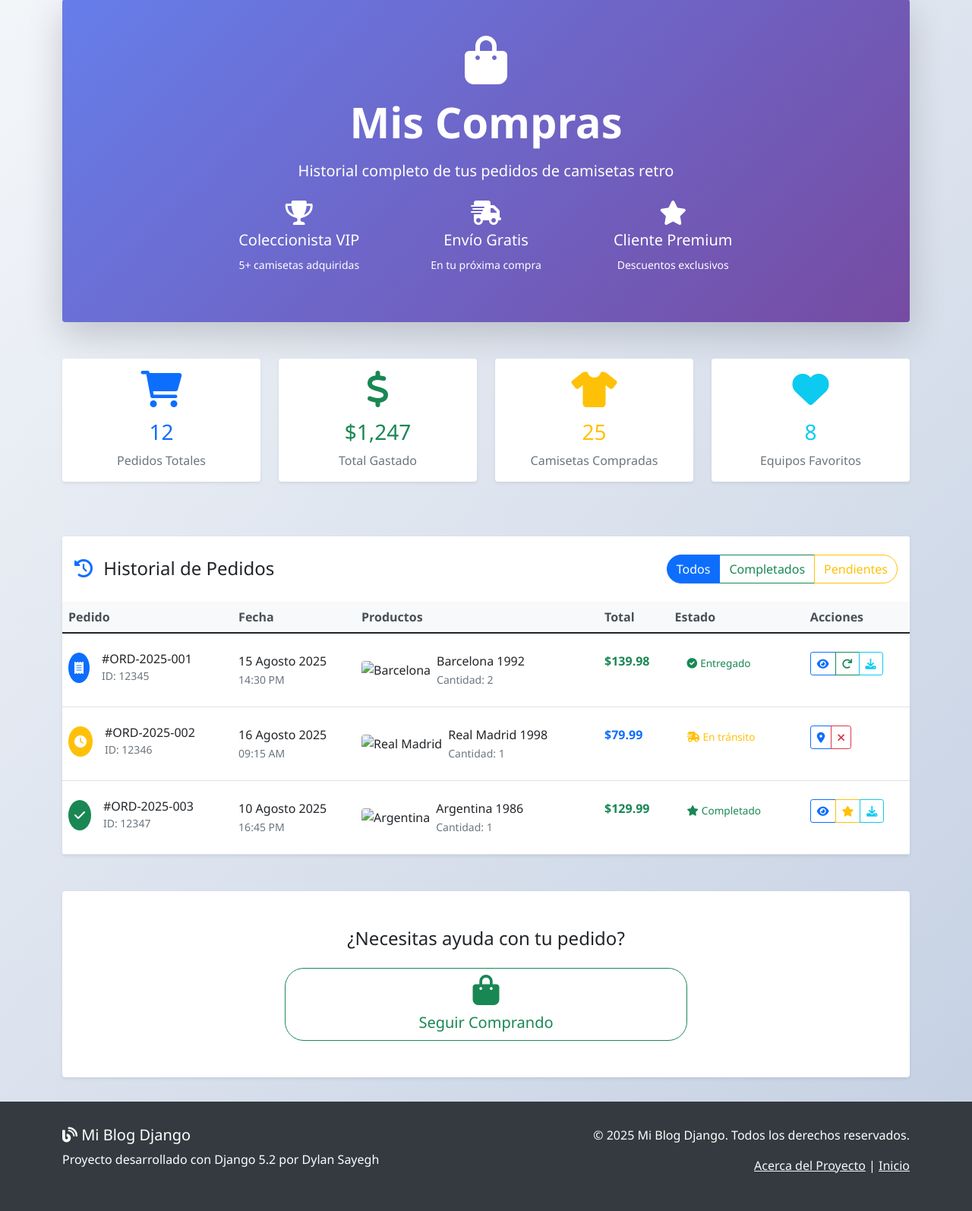
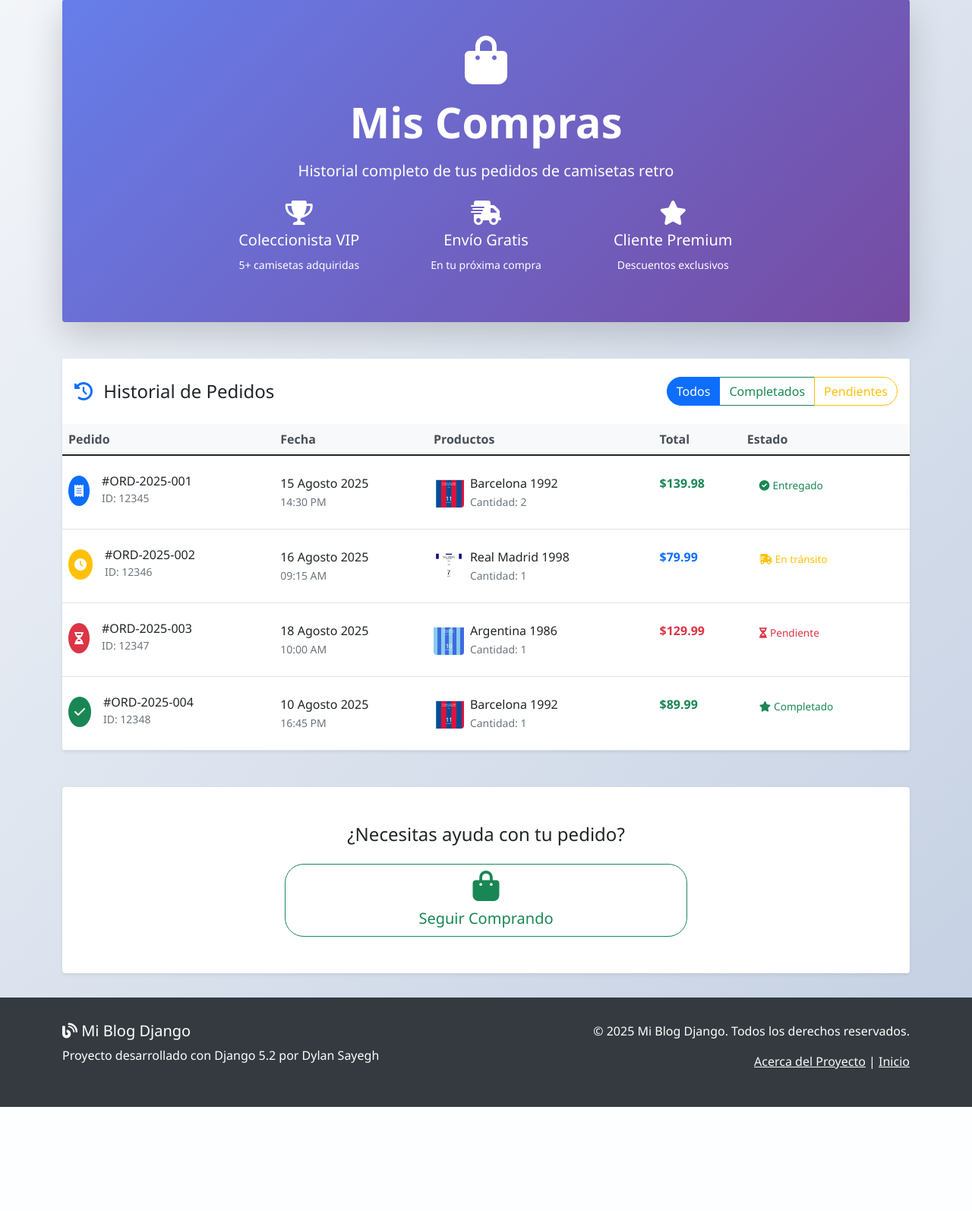
Before and after one commit to dylansayegh/django83011_mi_primer_app, a Django app: page /mis-compras/ in a window 1280 px wide. Shown: the part 113-1707 px from the top of the page at 76% size. After the commit the page ends 1570 px from the top, so only its background shows below. Run offline with Django 5.2, Linux system fonts and the light colour scheme; a user stored in the database is signed in; data comes from the database, SQL or seed files in the repository; data that the repository does not hold is empty; parts of the project's set-up code (start-up, migrations or seed data) failed here and were passed over; some libraries are stand-ins or nearby versions.

Commit message:
proyecto terminado

```diff
--- a/mi_primer_app/templates/mi_primer_app/mis_compras.html
+++ b/mi_primer_app/templates/mi_primer_app/mis_compras.html
@@ -44,54 +44,6 @@
         </div>
     </div>
 
-    <!-- Stats Cards -->
-    <div class="row mb-5">
-        <div class="col-lg-3 col-md-6 mb-4">
-            <div class="card border-0 shadow-sm h-100">
-                <div class="card-body text-center">
-                    <div class="text-primary mb-3">
-                        <i class="fas fa-shopping-cart fa-3x"></i>
-                    </div>
-                    <h3 class="text-primary">12</h3>
-                    <p class="text-muted mb-0">Pedidos Totales</p>
-                </div>
-            </div>
-        </div>
-        <div class="col-lg-3 col-md-6 mb-4">
-            <div class="card border-0 shadow-sm h-100">
-                <div class="card-body text-center">
-                    <div class="text-success mb-3">
-                        <i class="fas fa-dollar-sign fa-3x"></i>
-                    </div>
-                    <h3 class="text-success">$1,247</h3>
-                    <p class="text-muted mb-0">Total Gastado</p>
-                </div>
-            </div>
-        </div>
-        <div class="col-lg-3 col-md-6 mb-4">
-            <div class="card border-0 shadow-sm h-100">
-                <div class="card-body text-center">
-                    <div class="text-warning mb-3">
-                        <i class="fas fa-tshirt fa-3x"></i>
-                    </div>
-                    <h3 class="text-warning">25</h3>
-                    <p class="text-muted mb-0">Camisetas Compradas</p>
-                </div>
-            </div>
-        </div>
-        <div class="col-lg-3 col-md-6 mb-4">
-            <div class="card border-0 shadow-sm h-100">
-                <div class="card-body text-center">
-                    <div class="text-info mb-3">
-                        <i class="fas fa-heart fa-3x"></i>
-                    </div>
-                    <h3 class="text-info">8</h3>
-                    <p class="text-muted mb-0">Equipos Favoritos</p>
-                </div>
-            </div>
-        </div>
-    </div>
-
     <!-- Orders History -->
     <div class="row">
         <div class="col-12">
@@ -119,7 +71,6 @@
                                     <th class="border-0 fw-semibold">Productos</th>
                                     <th class="border-0 fw-semibold">Total</th>
                                     <th class="border-0 fw-semibold">Estado</th>
-                                    <th class="border-0 fw-semibold">Acciones</th>
                                 </tr>
                             </thead>
                             <tbody>
@@ -144,7 +95,8 @@
                                     </td>
                                     <td class="py-4">
                                         <div class="d-flex align-items-center">
-                                            <img src="https://via.placeholder.com/40x40?text=BAR" class="rounded me-2" alt="Barcelona">
+                                            {% load static %}
+                                            <img src="{% static 'images/camisetas/barcelona_1992.jpg' %}" class="rounded me-2" alt="Barcelona" style="width: 40px; height: 40px; object-fit: cover;">
                                             <div>
                                                 <div class="fw-semibold">Barcelona 1992</div>
                                                 <small class="text-muted">Cantidad: 2</small>
@@ -159,23 +111,10 @@
                                             <i class="fas fa-check-circle me-1"></i>Entregado
                                         </span>
                                     </td>
-                                    <td class="py-4">
-                                        <div class="btn-group btn-group-sm">
-                                            <button class="btn btn-outline-primary" onclick="verDetallePedido('ORD-2025-001')">
-                                                <i class="fas fa-eye"></i>
-                                            </button>
-                                            <button class="btn btn-outline-success" onclick="repetirPedido('ORD-2025-001')">
-                                                <i class="fas fa-redo"></i>
-                                            </button>
-                                            <button class="btn btn-outline-info" onclick="descargarFactura('ORD-2025-001')">
-                                                <i class="fas fa-download"></i>
-                                            </button>
-                                        </div>
-                                    </td>
                                 </tr>
 
                                 <!-- Pedido 2 -->
-                                <tr class="order-row" data-status="pending">
+                                <tr class="order-row" data-status="transit">
                                     <td class="py-4">
                                         <div class="d-flex align-items-center">
                                             <div class="bg-warning rounded-circle p-2 me-3">
@@ -195,7 +134,7 @@
                                     </td>
                                     <td class="py-4">
                                         <div class="d-flex align-items-center">
-                                            <img src="https://via.placeholder.com/40x40?text=RM" class="rounded me-2" alt="Real Madrid">
+                                            <img src="{% static 'images/camisetas/real_madrid_1998.jpg' %}" class="rounded me-2" alt="Real Madrid" style="width: 40px; height: 40px; object-fit: cover;">
                                             <div>
                                                 <div class="fw-semibold">Real Madrid 1998</div>
                                                 <small class="text-muted">Cantidad: 1</small>
@@ -210,19 +149,47 @@
                                             <i class="fas fa-shipping-fast me-1"></i>En tránsito
                                         </span>
                                     </td>
+                                </tr>
+
+                                <!-- Pedido 3 - Agregando uno pendiente -->
+                                <tr class="order-row" data-status="pending">
                                     <td class="py-4">
-                                        <div class="btn-group btn-group-sm">
-                                            <button class="btn btn-outline-primary" onclick="seguirPedido('ORD-2025-002')">
-                                                <i class="fas fa-map-marker-alt"></i>
-                                            </button>
-                                            <button class="btn btn-outline-danger" onclick="cancelarPedido('ORD-2025-002')">
-                                                <i class="fas fa-times"></i>
-                                            </button>
+                                        <div class="d-flex align-items-center">
+                                            <div class="bg-danger rounded-circle p-2 me-3">
+                                                <i class="fas fa-hourglass-half text-white"></i>
+                                            </div>
+                                            <div>
+                                                <h6 class="mb-0">#ORD-2025-003</h6>
+                                                <small class="text-muted">ID: 12347</small>
+                                            </div>
                                         </div>
+                                    </td>
+                                    <td class="py-4">
+                                        <div>
+                                            <div class="fw-semibold">18 Agosto 2025</div>
+                                            <small class="text-muted">10:00 AM</small>
+                                        </div>
+                                    </td>
+                                    <td class="py-4">
+                                        <div class="d-flex align-items-center">
+                                            <img src="{% static 'images/camisetas/argentina_1986.jpg' %}" class="rounded me-2" alt="Argentina" style="width: 40px; height: 40px; object-fit: cover;">
+                                            <div>
+                                                <div class="fw-semibold">Argentina 1986</div>
+                                                <small class="text-muted">Cantidad: 1</small>
+                                            </div>
+                                        </div>
+                                    </td>
+                                    <td class="py-4">
+                                        <span class="fw-bold text-danger">$129.99</span>
+                                    </td>
+                                    <td class="py-4">
+                                        <span class="badge bg-danger-subtle text-danger px-3 py-2">
+                                            <i class="fas fa-hourglass-half me-1"></i>Pendiente
+                                        </span>
                                     </td>
                                 </tr>
 
-                                <!-- Pedido 3 -->
+                                <!-- Pedido 4 -->
                                 <tr class="order-row" data-status="completed">
                                     <td class="py-4">
                                         <div class="d-flex align-items-center">
@@ -230,8 +197,8 @@
                                                 <i class="fas fa-check text-white"></i>
                                             </div>
                                             <div>
-                                                <h6 class="mb-0">#ORD-2025-003</h6>
-                                                <small class="text-muted">ID: 12347</small>
+                                                <h6 class="mb-0">#ORD-2025-004</h6>
+                                                <small class="text-muted">ID: 12348</small>
                                             </div>
                                         </div>
                                     </td>
@@ -243,33 +210,20 @@
                                     </td>
                                     <td class="py-4">
                                         <div class="d-flex align-items-center">
-                                            <img src="https://via.placeholder.com/40x40?text=ARG" class="rounded me-2" alt="Argentina">
+                                            <img src="{% static 'images/camisetas/barcelona_1992.jpg' %}" class="rounded me-2" alt="Barcelona" style="width: 40px; height: 40px; object-fit: cover;">
                                             <div>
-                                                <div class="fw-semibold">Argentina 1986</div>
+                                                <div class="fw-semibold">Barcelona 1992</div>
                                                 <small class="text-muted">Cantidad: 1</small>
                                             </div>
                                         </div>
                                     </td>
                                     <td class="py-4">
-                                        <span class="fw-bold text-success">$129.99</span>
+                                        <span class="fw-bold text-success">$89.99</span>
                                     </td>
                                     <td class="py-4">
                                         <span class="badge bg-success-subtle text-success px-3 py-2">
                                             <i class="fas fa-star me-1"></i>Completado
                                         </span>
-                                    </td>
-                                    <td class="py-4">
-                                        <div class="btn-group btn-group-sm">
-                                            <button class="btn btn-outline-primary" onclick="verDetallePedido('ORD-2025-003')">
-                                                <i class="fas fa-eye"></i>
-                                            </button>
-                                            <button class="btn btn-outline-warning" onclick="calificarPedido('ORD-2025-003')">
-                                                <i class="fas fa-star"></i>
-                                            </button>
-                                            <button class="btn btn-outline-info" onclick="descargarFactura('ORD-2025-003')">
-                                                <i class="fas fa-download"></i>
-                                            </button>
-                                        </div>
                                     </td>
                                 </tr>
                             </tbody>
@@ -327,6 +281,28 @@
     const filterButtons = document.querySelectorAll('[data-filter]');
     const orderRows = document.querySelectorAll('.order-row');
 
+    // Función para mostrar conteo de pedidos
+    function updateCounts() {
+        const allCount = orderRows.length;
+        const completedCount = document.querySelectorAll('.order-row[data-status="completed"]').length;
+        const pendingCount = document.querySelectorAll('.order-row[data-status="pending"]').length +
+                           document.querySelectorAll('.order-row[data-status="transit"]').length;
+
+        // Actualizar textos de botones (opcional)
+        filterButtons.forEach(btn => {
+            const filter = btn.getAttribute('data-filter');
+            const originalText = btn.textContent.split(' (')[0]; // Quitar conteo previo
+
+            if (filter === 'all') {
+                btn.textContent = `${originalText} (${allCount})`;
+            } else if (filter === 'completed') {
+                btn.textContent = `${originalText} (${completedCount})`;
+            } else if (filter === 'pending') {
+                btn.textContent = `${originalText} (${pendingCount})`;
+            }
+        });
+    }
+
     filterButtons.forEach(button => {
         button.addEventListener('click', function() {
             // Remover clase active de todos los botones
@@ -337,15 +313,38 @@
             const filter = this.getAttribute('data-filter');
 
             orderRows.forEach(row => {
+                const status = row.getAttribute('data-status');
+                let shouldShow = false;
+
                 if (filter === 'all') {
+                    shouldShow = true;
+                } else if (filter === 'completed') {
+                    shouldShow = status === 'completed';
+                } else if (filter === 'pending') {
+                    shouldShow = status === 'pending' || status === 'transit';
+                }
+
+                // Mostrar u ocultar fila con animación
+                if (shouldShow) {
                     row.style.display = '';
+                    row.style.opacity = '0';
+                    setTimeout(() => {
+                        row.style.opacity = '1';
+                        row.style.transition = 'opacity 0.3s ease';
+                    }, 50);
                 } else {
-                    const status = row.getAttribute('data-status');
-                    row.style.display = status === filter ? '' : 'none';
+                    row.style.opacity = '0';
+                    row.style.transition = 'opacity 0.3s ease';
+                    setTimeout(() => {
+                        row.style.display = 'none';
+                    }, 300);
                 }
             });
         });
     });
+
+    // Inicializar conteos
+    updateCounts();
 });
 
 // Funciones para los botones
--- a/mi_primer_app/views.py
+++ b/mi_primer_app/views.py
@@ -7,6 +7,7 @@
 from django.contrib import messages
 from django.views.decorators.http import require_POST
 from django.views.decorators.csrf import csrf_exempt
+from django.db.models import Sum
 from .models import Camiseta, Cliente, Compra, Carrito, ItemCarrito, Orden, ItemOrden
 import json
 import uuid
@@ -160,8 +161,20 @@
 @login_required
 def mis_compras(request):
     """Vista de historial de compras del usuario - versión básica"""
-    # Datos de ejemplo sin acceso a base de datos
-    return render(request, 'mi_primer_app/mis_compras.html')
+
+    # Calcular total de camisetas compradas por el usuario
+    try:
+        total_camisetas = Compra.objects.filter(usuario=request.user).aggregate(
+            total=Sum('cantidad')
+        )['total'] or 0
+    except:
+        total_camisetas = 0
+
+    context = {
+        'total_camisetas': total_camisetas
+    }
+
+    return render(request, 'mi_primer_app/mis_compras.html', context)
 
 # --- UTILIDAD PARA CARRITO ---
 def obtener_o_crear_carrito(usuario):
```
Also changed, not shown: 1 other file.
